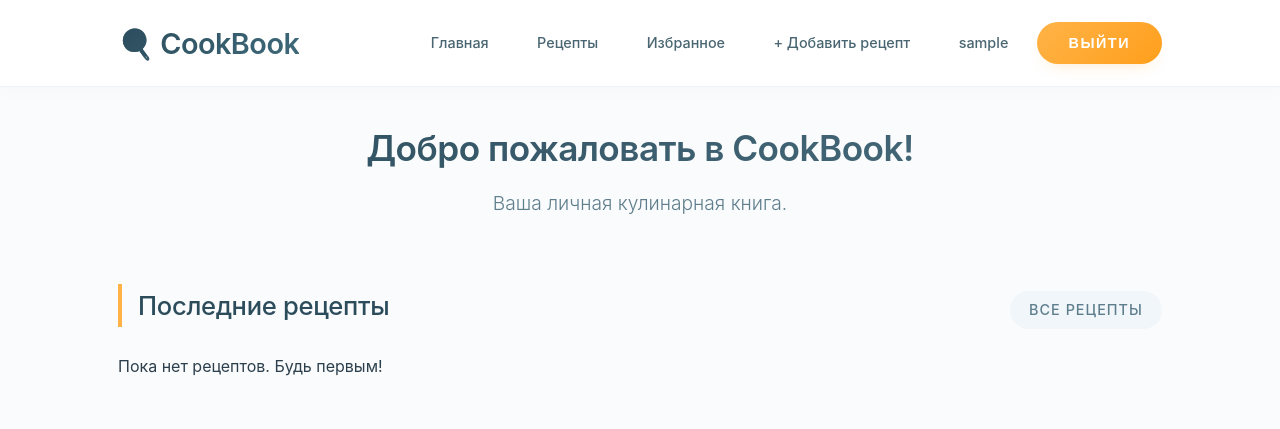
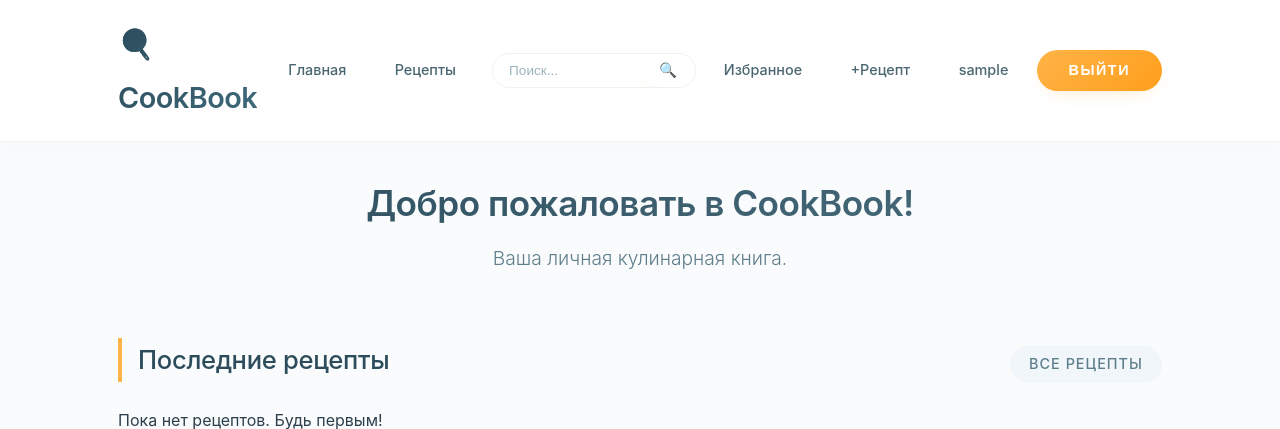
Before and after one commit to dianaLoki/CookBook, a Django app: page /recipes/index in a window 1280 px wide. Shown: the top 429 px of the page. Run offline with Django 5.2, Linux system fonts and the light colour scheme; the visitor is signed in with stand-in values (Sample User, id 1); data that the repository does not hold is empty.

Commit message:
Add searching by recipes's name and description

```diff
--- /dev/null
+++ b/recipes/static/recipes/css/search.css
@@ -0,0 +1,54 @@
+/* ========== ПОИСК ========== */
+.search-item {
+    margin-left: 0.5rem;
+}
+
+.search-form {
+    display: flex;
+    align-items: center;
+    background: white;
+    border: 1px solid #eef2f6;
+    border-radius: 50px;
+    overflow: hidden;
+    transition: all 0.2s;
+}
+
+.search-input {
+    border: none;
+    padding: 0.5rem 1rem;
+    font-size: 0.85rem;
+    width: 150px;
+    outline: none;
+    background: white;
+    color: #1e2b36;
+}
+
+.search-input::placeholder {
+    color: #9bb3bf;
+}
+
+.search-button {
+    background: white;
+    border: none;
+    padding: 0.5rem 1rem;
+    cursor: pointer;
+    color: #4a6672;
+    transition: color 0.2s;
+    font-size: 0.9rem;
+}
+
+.search-button:hover {
+    color: #ff9f1c;
+}
+
+/* Адаптивность */
+@media (max-width: 700px) {
+    .search-input {
+        width: 110px;
+        padding: 0.4rem 0.8rem;
+    }
+
+    .search-button {
+        padding: 0.4rem 0.8rem;
+    }
+}
--- a/recipes/templates/recipes/base.html
+++ b/recipes/templates/recipes/base.html
@@ -7,7 +7,9 @@
 
     {% load static %}
     <link rel="stylesheet" href="{% static 'recipes/css/style.css' %}">
-    {% block extra_css %}{% endblock %}
+    <link rel="stylesheet" href="{% static 'recipes/css/search.css' %}">
+    {% block extra_css %}
+    {% endblock %}
 </head>
 <body>
     <header>
@@ -19,10 +21,16 @@
                     <ul>
                         <li><a href="{% url 'recipes:index' %}">Главная</a></li>
                         <li><a href="{% url 'recipes:recipe_list' %}">Рецепты</a></li>
+                        <li class="search-item">
+                            <form method="get" action="{% url 'recipes:search' %}" class="search-form">
+                                <input type="text" name="q" placeholder="Поиск..." value="{{ request.GET.q }}" class="search-input">
+                                <button type="submit" class="search-button">🔍</button>
+                            </form>
+                        </li>
 
                         {% if user.is_authenticated %}
                             <li><a href="{% url 'recipes:favorites' %}">Избранное</a></li>
-                            <li><a href="{% url 'recipes:add_recipe' %}">+ Добавить рецепт</a></li>
+                            <li><a href="{% url 'recipes:add_recipe' %}">+Рецепт</a></li>
                             <li><a href="{% url 'users:profile' user.username %}">{{ user.username }}</a></li>
                             <li>
                                 <form method="post" action="{% url 'users:logout' %}" class="logout-form">
@@ -62,5 +70,7 @@
             <p>🍽️ CookBook — твоя кулинарная книга &copy; 2025</p>
         </div>
     </footer>
+
+
 </body>
 </html>
--- a/recipes/urls.py
+++ b/recipes/urls.py
@@ -15,4 +15,5 @@ urlpatterns = [
     path('recipe/<int:recipe_id>/comment/', views.AddCommentView.as_view(), name='add_comment'),
     path('recipe/<int:recipe_id>/rate/', views.RateRecipeView.as_view(), name='rate_recipe'),
     path('recipe/<int:recipe_id>/favorite/', views.ToggleFavoriteView.as_view(), name='toggle_favorite'),
+    path('search/', views.SearchResultsView.as_view(), name='search'),
 ]
--- a/recipes/views.py
+++ b/recipes/views.py
@@ -5,8 +5,9 @@ from django.urls import reverse_lazy, get_urlconf
 from django.contrib.auth.mixins import LoginRequiredMixin
 from django.core.exceptions import PermissionDenied
 from .models import Recipe, Comment, Rating, Favorite
-from django.db.models import Avg
+from django.db.models import Avg, Q
 from django.contrib import messages
+
 
 
 class IndexView(ListView):
@@ -179,3 +180,22 @@ class FavoritesListView(LoginRequiredMixin, ListView):
         context = super().get_context_data(**kwargs)
         context['favorites_count'] = self.get_queryset().count()
         return context
+
+class SearchResultsView(ListView):
+    model = Recipe
+    template_name = 'recipes/search_results.html'
+    context_object_name = 'recipes'
+    paginate_by = 10
+
+    def get_queryset(self):
+        query = self.request.GET.get('q', '')
+        if query:
+            return Recipe.objects.filter(
+                Q(name__icontains=query) | Q(description__icontains=query)
+            ).order_by('-date')
+        return Recipe.objects.none()
+
+    def get_context_data(self, **kwargs):
+        context = super().get_context_data(**kwargs)
+        context['query'] = self.request.GET.get('q', '')
+        return context
```
Also changed, not shown: recipes/templates/recipes/search_results.html (added, +57 -0 lines), recipes/static/recipes/css/style.css (line endings or trailing spaces).
